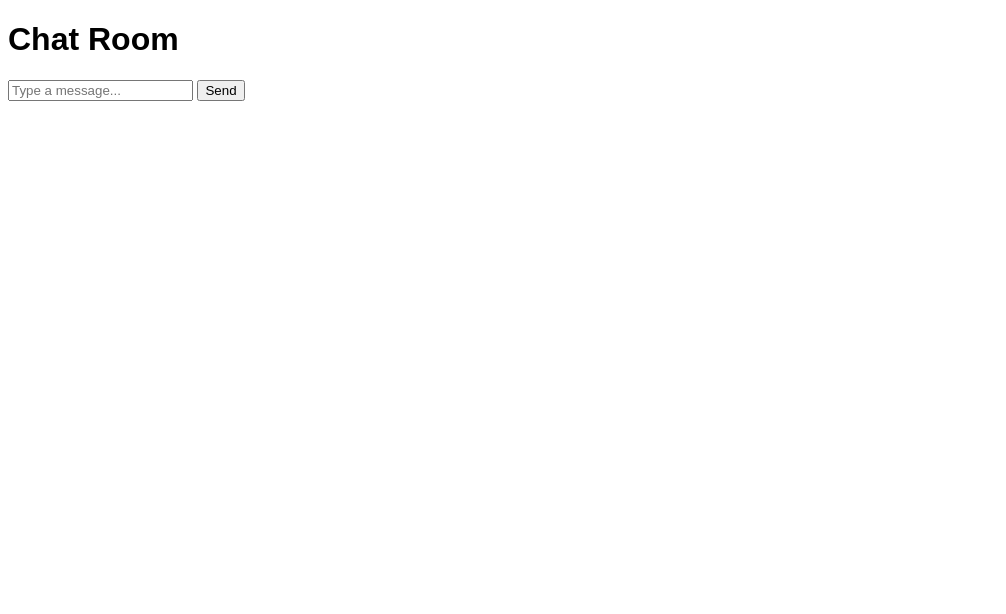
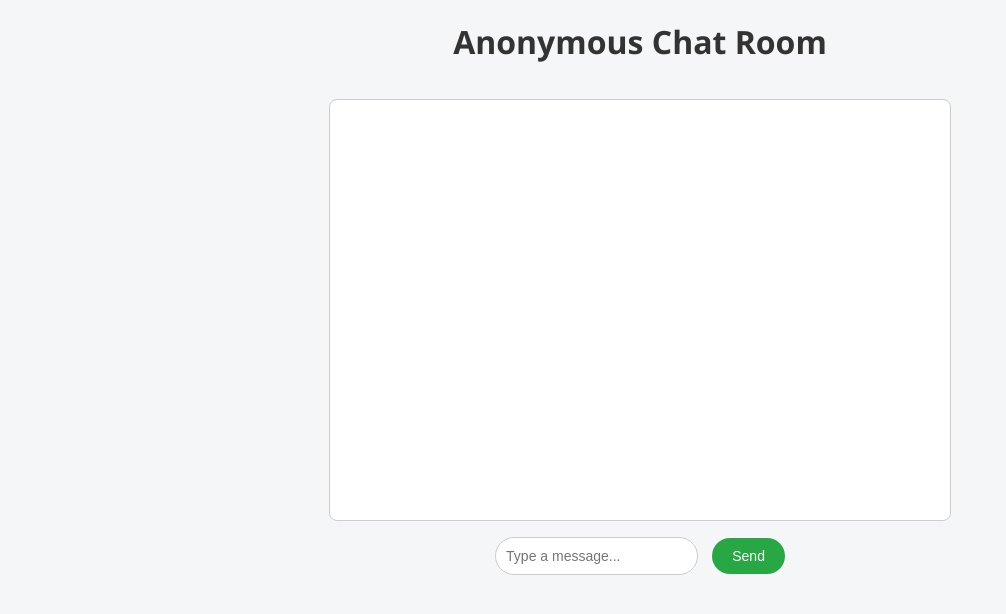
Before and after one commit to ishan1o1/chatapp, a website: page public/index.html in a window 1280 px wide. Shown: the whole page, without its empty margins (0-1006 px from the left). Drawn offline with nearby package versions, Linux system fonts and the light colour scheme; no server answers.

Commit message:
added css

```diff
--- a/app.js
+++ b/app.js
@@ -13,7 +13,10 @@ io.on('connection', (socket) => {
 
   socket.on('chat-message', (msg) => {
     console.log('Message received: ' + msg);
-    socket.broadcast.emit('chat-message', msg);
+    socket.broadcast.emit('chat-message', {
+      message: msg,
+      id: socket.id,
+    });
   });
 
   socket.on('disconnect', () => {
--- a/public/index.html
+++ b/public/index.html
@@ -7,11 +7,12 @@
  <link rel="stylesheet" href="style.css">
 </head>
 <body>
-  <h1>Chat Room</h1>
-  <ul id="messages"></ul>
+  <h1 >Anonymous Chat Room</h1>
+   <ul id="messages"></ul>
+  <div>
   <input id="m" autocomplete="off" placeholder="Type a message...">
   <button id="button" onclick="sendMessage()">Send</button>
-
+  </div>
   <script src="/socket.io/socket.io.js"></script>
   <script>
 
@@ -20,7 +21,6 @@
     const ul=document.getElementById('messages');
 
 
-    ///button.addEventListener('click',sendMessage);
 
     input.addEventListener('keydown',function(event){
       if(event.key==='Enter'){
@@ -28,7 +28,8 @@
       }
     })
 
-   const socket=io();
+    const socket=io();
+    //chatId.appendChild(socket.id);
 
     // Send message function
     function sendMessage() {
@@ -37,14 +38,14 @@
       socket.emit('chat-message', message);
 
       const li=document.createElement('li');
-      li.textContent=message;
+      li.textContent=`${socket.id}: ${message}`;
       ul.appendChild(li);
       document.getElementById('m').value='';
     }
 
     socket.on('chat-message', (msg) => {
       const li = document.createElement('li');
-      li.textContent = msg;
+      li.textContent = `${msg.id}: ${msg.message}`;
       ul.appendChild(li);
     });
   </script>
--- a/public/style.css
+++ b/public/style.css
@@ -1,4 +1,70 @@
-body { font-family: Arial, sans-serif; }
-#messages { list-style-type: none; padding: 0; }
-#messages li { padding: 8px; margin-bottom: 4px; border: 1px solid #ddd; }
-input[type="text"] { width: 200px; }
+
+  body {
+    font-family: 'Segoe UI', Tahoma, Geneva, Verdana, sans-serif;
+    background-color: #f4f6f8;
+    margin: 0;
+    padding: 0;
+    display: flex;
+    flex-direction: column;
+    align-items: center;
+  }
+
+  h1 {
+    margin: 20px 0;
+    color: #333;
+  }
+
+  #messages {
+    list-style: none;
+    padding: 10px;
+    width: 100%;
+    max-width: 600px;
+    height: 400px;
+    overflow-y: auto;
+    background-color: white;
+    border: 1px solid #ccc;
+    border-radius: 8px;
+    display: flex;
+    flex-direction: column;
+  }
+
+  .message {
+    padding: 10px 15px;
+    margin: 5px;
+    border-radius: 20px;
+    max-width: 70%;
+    word-wrap: break-word;
+    font-size: 14px;
+  }
+
+  #chatInputContainer {
+    display: flex;
+    width: 100%;
+    max-width: 600px;
+    margin-top: 10px;
+    padding: 0 10px;
+  }
+
+  #m {
+    flex-grow: 1;
+    padding: 10px;
+    font-size: 14px;
+    border-radius: 20px;
+    border: 1px solid #ccc;
+    outline: none;
+    margin-right: 10px;
+  }
+
+  #button {
+    padding: 10px 20px;
+    font-size: 14px;
+    background-color: #28a745;
+    color: white;
+    border: none;
+    border-radius: 20px;
+    cursor: pointer;
+  }
+
+  #button:hover {
+    background-color: #218838;
+  }
```
